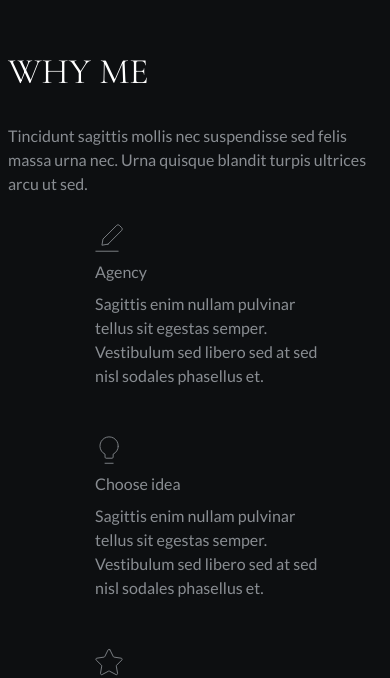
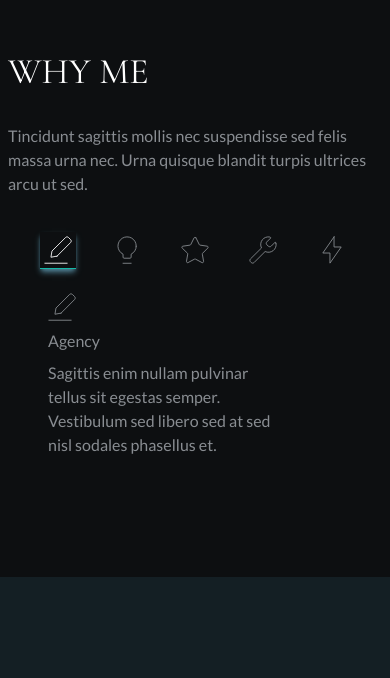
Before and after one commit to keerikkk/framing, a React (Vite) app: page / in a window 390 px wide. Shown: the part 1736-2414 px from the top of the page. Built offline with nearby package versions, Linux system fonts and the light colour scheme.

Commit message:
feat: add mobile version of benefit-list

```diff
--- a/src/pages/BenefitsPage/BenefitList.tsx
+++ b/src/pages/BenefitsPage/BenefitList.tsx
@@ -1,8 +1,21 @@
-import Benefit from '@/components/Benefit';
+import Benefit, { BenefitProps } from '@/components/Benefit';
+import Icon from '@/components/UI/Icon';
+import { useState } from 'react';
 
 const BenefitList = () => {
   return (
-    <div className='contents max-sm:flex max-sm:flex-col max-sm:items-center sm:items-stretch'>
+    <>
+      <BenefitListDesktop />
+      <BenefitListMobile />
+    </>
+  );
+};
+
+export default BenefitList;
+
+const BenefitListDesktop = () => {
+  return (
+    <div className='sm:items-stretch hidden sm:contents'>
       {data.map((benefit) => (
         <Benefit key={benefit.title} {...benefit} />
       ))}
@@ -10,9 +23,43 @@ const BenefitList = () => {
   );
 };
 
-export default BenefitList;
+const BenefitListMobile = () => {
+  const [selectedBenefit, setSelectedBenefit] = useState(data[0]);
 
-const data = [
+  const handleBenefitClick = (benefit: BenefitProps) => {
+    setSelectedBenefit(benefit);
+  };
+
+  return (
+    <div className='w-full mx-auto px-4 pt-8 block sm:hidden'>
+      <div className='flex justify-around mb-4'>
+        {data.map((benefit) => {
+          return (
+            <button
+              key={benefit.title}
+              onClick={() => handleBenefitClick(benefit)}
+              className={`flex flex-col items-center p-1  transition-colors bg-transparent ${
+                selectedBenefit === benefit
+                  ? 'border-b border-teal-500 shadow-md shadow-teal-bright'
+                  : ''
+              }`}
+              aria-expanded={selectedBenefit === benefit}
+              aria-controls={`benefit-${benefit.title}`}
+            >
+              <Icon
+                name={benefit.icon}
+                className={`${selectedBenefit === benefit && 'text-white'}`}
+              />
+            </button>
+          );
+        })}
+      </div>
+      {selectedBenefit && <Benefit {...selectedBenefit} />}
+    </div>
+  );
+};
+
+const data: BenefitProps[] = [
   {
     icon: 'agency',
     title: 'Agency',
--- a/src/pages/BenefitsPage/BenefitsPage.tsx
+++ b/src/pages/BenefitsPage/BenefitsPage.tsx
@@ -4,7 +4,7 @@ import BenefitList from './BenefitList';
 const BenefitsPage = () => {
   return (
     <section id='#benefits' className='bg-benefits'>
-      <div className='container mx-auto grid grid-cols-1 sm:grid-cols-2 md:grid-cols-3 gap-1 xl:gap-4 py-24 px-2'>
+      <div className='container mx-auto flex flex-col sm:grid sm:grid-cols-2 md:grid-cols-3 gap-1 xl:gap-4 py-24 px-2 '>
         <BenefitsPageHeader />
         <BenefitList />
       </div>
```
